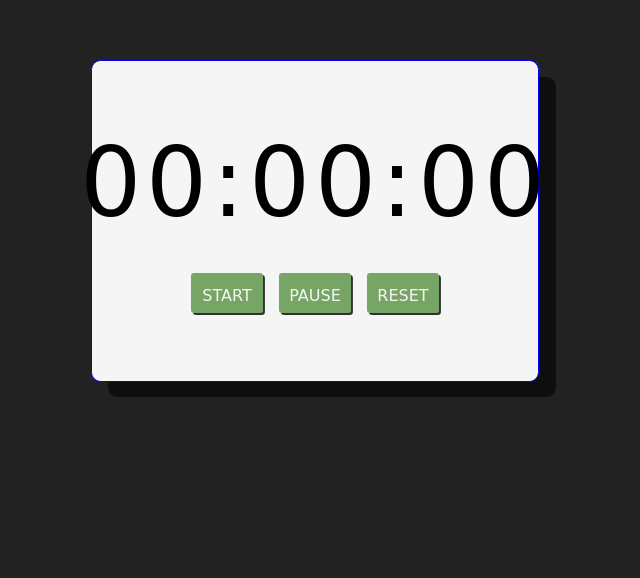
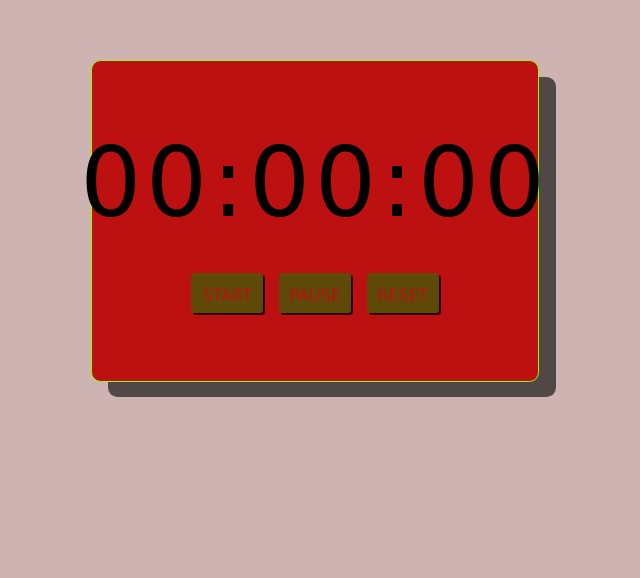
Before and after one commit to the-ander-code/stopwatch, a plain HTML site: page index.html in a window 1280 px wide. Shown: the part 107-685 px from the top of the page, without its empty margins (325-965 px from the left). Drawn offline with nearby package versions, Linux system fonts and the light colour scheme; a web font is replaced by a local one.

Commit message:
Cores todas

```diff
--- a/css/main.css
+++ b/css/main.css
@@ -3,9 +3,9 @@
     :root{
         font-size: 16px;
 
-        --clr-bcg:#222;
-        --clr-font:#111;
-        --clr-cont:#f5f5f5;
+        --clr-bcg:#ceb3b3;
+        --clr-font:#d41f1f;
+        --clr-cont:#bd1010;
         --clr-acc:rgba(34, 112, 5, 0.6);
         --clr-acc-hov:#014a19;
 
@@ -48,7 +48,7 @@ body{
     flex-direction: column;
     justify-content: center;
     align-items: center;
-    border: 1px blue solid;
+    border: 1px rgb(145, 255, 0) solid;
     height: 18rem;
     width: 28rem;
     padding: 10rem;
```
